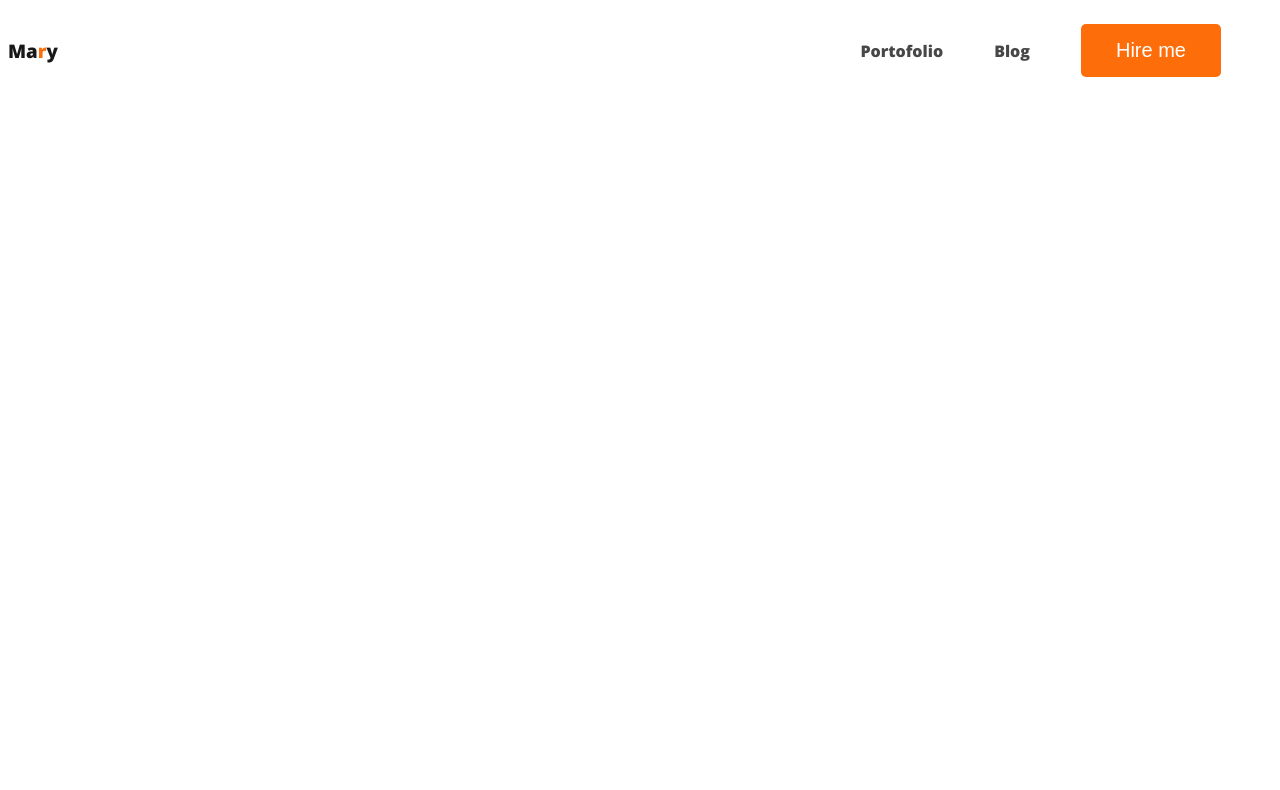
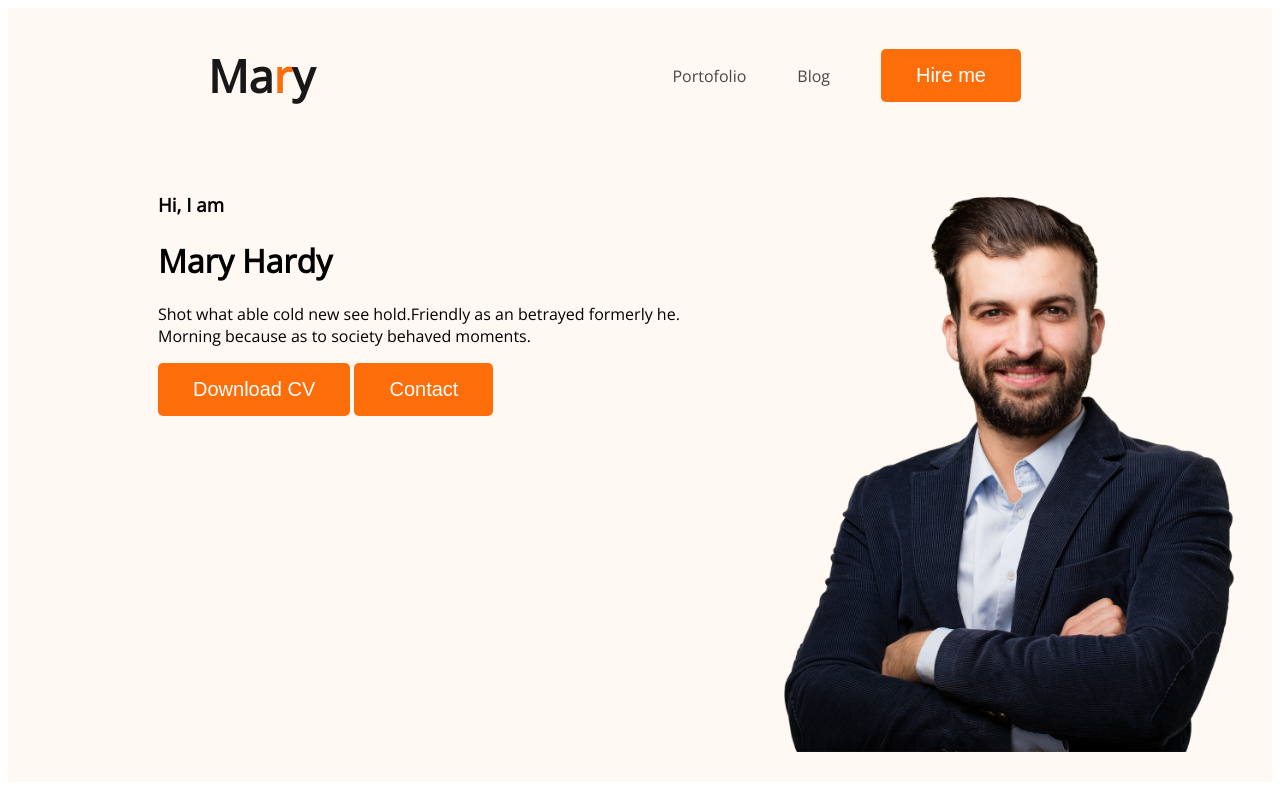
Before and after one commit to Mahedi205339/my-first-Porto, a plain HTML site: page index.html in a window 1280 px wide. Drawn offline with nearby package versions, Linux system fonts and the light colour scheme.

Commit message:
banner content added

```diff
--- a/index.html
+++ b/index.html
@@ -6,22 +6,34 @@
     <title>My portofolio Website</title>
     <link rel="preconnect" href="https://fonts.googleapis.com">
 <link rel="preconnect" href="https://fonts.gstatic.com" crossorigin>
-<link href="https://fonts.googleapis.com/css2?family=Open+Sans:wght@800&display=swap" rel="stylesheet">
+<link rel="preconnect" href="https://fonts.googleapis.com">
+<link rel="preconnect" href="https://fonts.gstatic.com" crossorigin>
+<link href="https://fonts.googleapis.com/css2?family=Open+Sans&display=swap" rel="stylesheet">
 
 
     <link rel="stylesheet" href="style/portofplio.css">
 </head>
 <body>
-    <head>
+    <header class="header">
         <nav>
-            <h3 class=" nav-title">Ma<span class="text-primary">r</span>y</h3>
+            <h2 class=" nav-title">Ma<span class="text-primary">r</span>y</h2>
             <ul>
                 <li><a href="">Portofolio</a></li>
                 <li><a href="">Blog</a></li>
                 <li><button class="btn-primary">Hire me</button></li>
             </ul>
         </nav>
-    </head>
+        <div class="banner">
+            <div class="banner-content">
+                <h3 class="banner-greeting">Hi, I am</h3>
+                <h1 class="banner-title">Mary Hardy</h1>
+                <p>Shot what able cold new see hold.Friendly as an betrayed formerly he. Morning because as to society behaved moments.</p>
+                <button class="btn-primary">Download CV</button>
+                <button class="btn-primary">Contact</button>
+            </div>
+            <img class="hardy-pic" src="images/hardy.png" alt="">
+        </div>
+    </header>
     <main>
 
     </main>
--- a/style/portofplio.css
+++ b/style/portofplio.css
@@ -1,5 +1,6 @@
 /* common shared styles */
 body{
+    font-family: 'Lato', sans-serif;
     font-family: 'Open Sans', sans-serif;
 }
 .text-primary{
@@ -20,9 +21,10 @@ nav{
     display: flex;
     justify-content: space-between;
     align-items: center;
+    margin: 0 200px;
 }.nav-title{
     color: #181818;
-    font-weight:45px ;
+    font-size: 45px;
 }
 nav > ul{
     display: flex;
@@ -36,3 +38,15 @@ nav a {
     text-decoration: none;
     color:#474747 ;
 }
+ /* header related styles */
+.header{
+    background-color: #fff8f3;
+    align-items: center;
+}
+.banner{
+    padding: 30px 30px 30px 150px;
+    display: flex;
+}
+.banner .hardy-pic{
+    width: 500px;
+}
```
